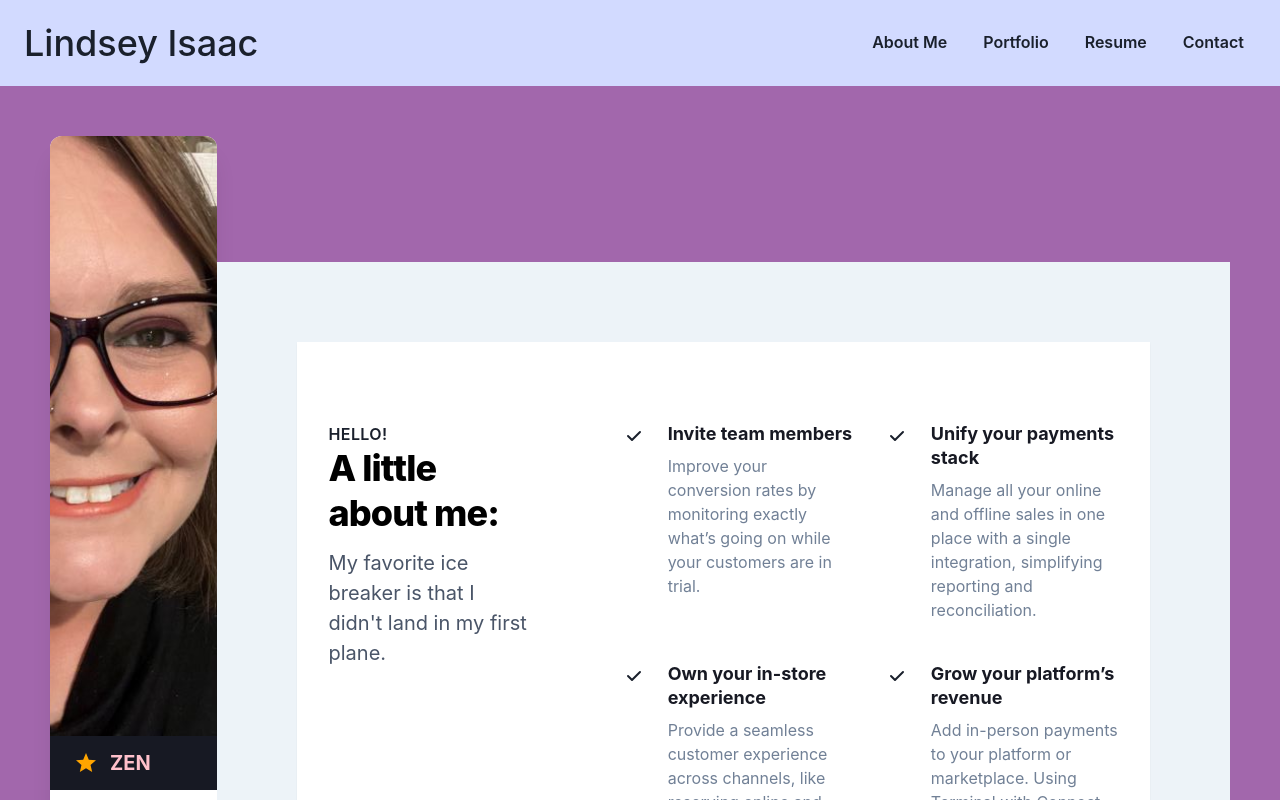
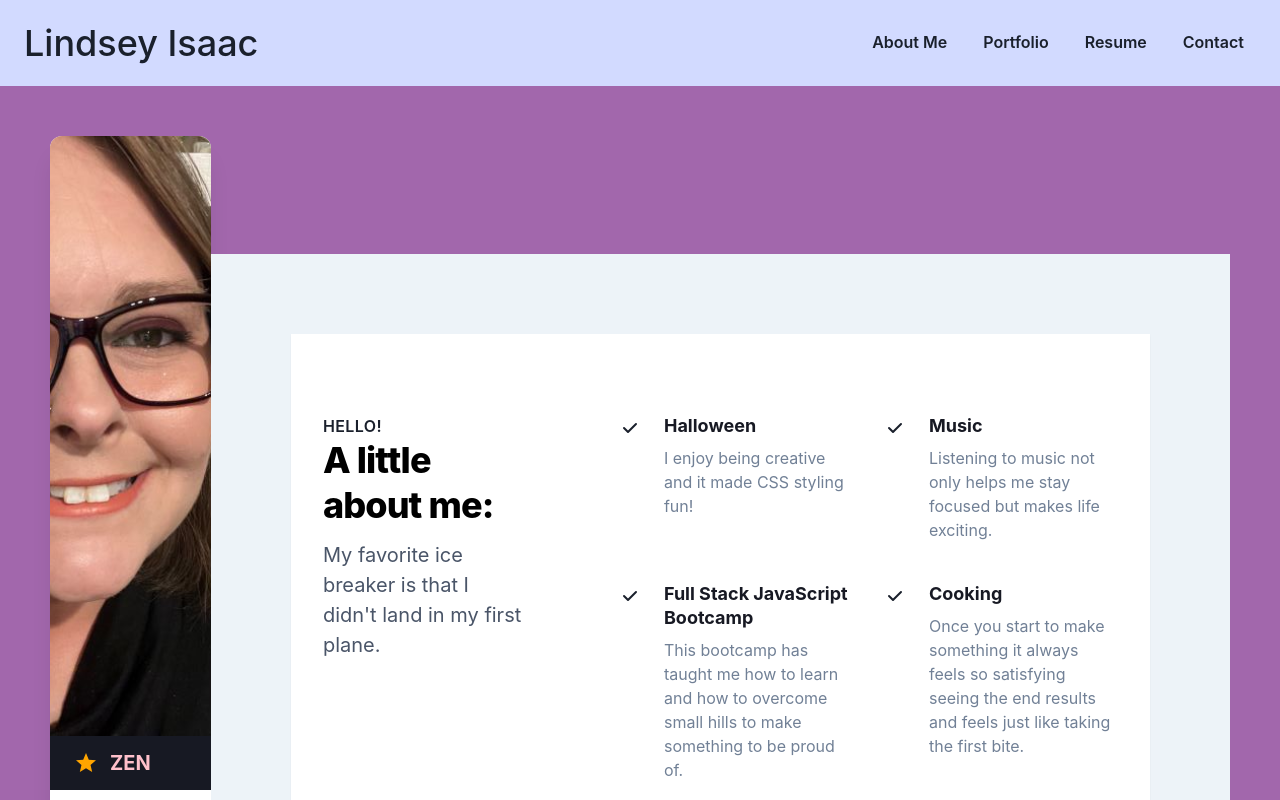
Before and after one commit to LindseyIsaac/Portfolioooo, a React (Create React App) app: page / in a window 1280 px wide. Shown: the top 800 px of the page. Built offline with nearby package versions, Linux system fonts and the light colour scheme.

Commit message:
final push after adding links and adjusting small areas

```diff
--- a/src/components/footer.jsx
+++ b/src/components/footer.jsx
@@ -53,7 +53,7 @@ export default function App(){
 
         <Flex mx="-2">
           <chakra.a
-            href="#"
+            href="https://www.linkedin.com/in/lindsey-isaac-672646273/"
             mx="2"
             color="gray.600"
             _dark={{ color: "gray.300", _hover: { color: "gray.400" } }}
@@ -68,7 +68,7 @@ export default function App(){
           </chakra.a>
 
           <chakra.a
-            href="#"
+            href="https://github.com/LindseyIsaac"
             mx="2"
             color="gray.600"
             _dark={{ color: "gray.300", _hover: { color: "gray.400" } }}
--- a/src/pages/about.jsx
+++ b/src/pages/about.jsx
@@ -110,23 +110,17 @@ export default function About(){
               gridColumnGap={{ md: 8 }}
               gridRowGap={{ md: 10 }}
             >
-              <Feature title="Invite team members">
-                Improve your conversion rates by monitoring exactly what’s going
-                on while your customers are in trial.{" "}
+              <Feature title="Halloween">
+                I enjoy being creative and it made CSS styling fun! {" "}
               </Feature>
-              <Feature title="Unify your payments stack">
-                Manage all your online and offline sales in one place with a
-                single integration, simplifying reporting and reconciliation.
+              <Feature title="Music">
+              Listening to music not only helps me stay focused but makes life exciting.{" "}
               </Feature>
-              <Feature title="Own your in-store experience">
-                {" "}
-                Provide a seamless customer experience across channels, like
-                reserving online and picking up in store.
+              <Feature title="Full Stack JavaScript Bootcamp">
+                This bootcamp has taught me how to learn and how to overcome small hills to make something to be proud of.{" "}
               </Feature>
-              <Feature title="Grow your platform’s revenue">
-                {" "}
-                Add in-person payments to your platform or marketplace. Using
-                Terminal with Connect.{" "}
+              <Feature title="Cooking">
+                Once you start to make something it always feels so satisfying seeing the end results and feels just like taking the first bite.{" "}
               </Feature>
             </Stack>
           </GridItem>
--- a/src/pages/aboutme.jsx
+++ b/src/pages/aboutme.jsx
@@ -48,20 +48,14 @@ export default function Contact(){
             fontSize="xl"
             fontWeight="bold"
             color="gray.800"
-            _dark={{ color: "white" }}
+
           >
             Lindsey Isaac
           </chakra.h1>
-
-          <chakra.p py={2} color="gray.700" _dark={{ color: "gray.400" }}>
-            Full Stack Web Developer,
-          </chakra.p>
-
           <Flex
             alignItems="center"
             mt={4}
             color="pink.700"
-            _dark={{ color: "gray.200" }}
           >
             <Icon as={BsFillBriefcaseFill} h={6} w={6} mr={2} />
 
--- a/src/pages/contact.jsx
+++ b/src/pages/contact.jsx
@@ -2,10 +2,12 @@ import { useState } from 'react';
 import {
   Box,
   Button,
+  Flex,
   FormControl,
   FormErrorMessage,
   FormLabel,
   Input,
+  Text,
   Textarea,
 } from '@chakra-ui/react';
 
@@ -40,7 +42,19 @@ const ContactForm = () => {
   };
 
   return (
+    <Flex
+      bg="black"
+      p={50}
+      w="full"
+      alignItems="center"
+      justifyContent="center"
+      >
+
     <Box maxWidth="400px" mx="auto">
+    <Text
+      color="#C689C6"
+      fontSize="xs"
+    >
       <form onSubmit={handleSubmit}>
         <FormControl mb={4} isInvalid={emailError}>
           <FormLabel>Name</FormLabel>
@@ -79,7 +93,10 @@ const ContactForm = () => {
           Submit
         </Button>
       </form>
+      </Text>
     </Box>
+
+    </Flex>
   );
 };
 
--- a/src/pages/portfolio.jsx
+++ b/src/pages/portfolio.jsx
@@ -25,34 +25,33 @@ export default function Portfolio(){
   const slides = [
     {
       img: "https://github.com/MatthewMontiel/daja-limavi/raw/main/assets/images/DaJa-LiMaVi_inaction_screenshot.png",
-      label: "Project 1",
-      description: <Link to="https://github.com/MatthewMontiel/daja-limavi" target_blank> {""} https://github.com/MatthewMontiel/daja-limavi </Link>,
+      label: <Link to="https://matthewmontiel.github.io/daja-limavi/" target_blank> {""} Deployed Application </Link>,
+      description: <Link to="https://github.com/MatthewMontiel/daja-limavi" target_blank> {""} GitHub </Link>,
     },
     {
       img: "https://github.com/MatthewMontiel/ontheshelf/raw/main/Images/preview.png",
-      label: "Project 2",
-      description: <Link to="https://github.com/MatthewMontiel/ontheshelf" target_blank> {""} https://github.com/MatthewMontiel/ontheshelf </Link>
+      label: <Link to="https://ontheshelf.herokuapp.com/" target_blank> {""} Deployed Application</Link>,
+      description: <Link to="https://github.com/MatthewMontiel/ontheshelf" target_blank> {""} GitHub </Link>
     },
     {
-      img: "https://images.pexels.com/photos/2878019/pexels-photo-2878019.jpeg?auto=compress&cs=tinysrgb&dpr=3&h=750&w=1260",
+      img: "https://w0.peakpx.com/wallpaper/775/909/HD-wallpaper-joker-ha-ha-ha-ha-ha-ha-hahaha-ja-ja-ja-joker-ha-ha-ha.jpg",
       label: "Project 3",
-      description:
-        "Praesent commodo cursus magna, vel scelerisque nisl consectetur.",
+      description: <Link to="https://github.com/vrich88/cautious-journey" target_blank> {""} GitHub </Link>
     },
     {
       img: "https://github.com/LindseyIsaac/JavaQuiz/raw/main/assets/images/javashot.PNG",
-      label: "Java Script Quiz",
-      description: <Link to="https://github.com/LindseyIsaac/JavaQuiz" target_blank> {""} https://github.com/LindseyIsaac/JavaQuiz </Link>
+      label: <Link to="https://lindseyisaac.github.io/JavaQuiz/" target_blank> {""} Deployed Application </Link>,
+      description: <Link to="https://github.com/LindseyIsaac/JavaQuiz" target_blank> {""} GitHub </Link>
     },
     {
       img: "https://github.com/LindseyIsaac/Weather6/raw/main/assets/images/weathers.png",
-      label: "Weather API Application",
-      description: <Link to="https://github.com/LindseyIsaac/Weather6" target_blank> {""} https://github.com/LindseyIsaac/Weather6 </Link>
+      label: <Link to="https://lindseyisaac.github.io/Weather6/" target_blank> {""} Deployed Application </Link>,
+      description: <Link to="https://github.com/LindseyIsaac/Weather6" target_blank> {""} GitHub </Link>
     },
     {
       img: "https://github.com/LindseyIsaac/Portfolio/raw/main/Assets/images/port.png",
-      label: "Sixth Slide",
-      description: <Link to = "https://github.com/LindseyIsaac/Portfolio" target_blank> {""} "https://github.com/LindseyIsaac/Portfolio" </Link>
+      label: <Link to="https://lindseyisaac.github.io/Portfolio/" target_blank> {""} Deployed Application </Link>,
+      description: <Link to = "https://github.com/LindseyIsaac/Portfolio" target_blank> {""} "GitHub" </Link>
     },
   ];
 /* <Link to= target_blank> {""} </Link> */
@@ -111,11 +110,11 @@ export default function Portfolio(){
                 w="full"
                 mb="8"
                 // changes slides text color
-                color="#"
+                color="white"
                 fontWeight="bold"
-                textShadowColor= "black"
+                textShadowColor= "Yellow"
                 >
-                <Text fontSize="2xl">{slide.label} </Text>
+                <Text fontSize="4xl">{slide.label} </Text>
 
                 <Text fontSize="2xl">{slide.description}</Text>
 
```
Also changed, not shown: 1 other file (tests, documents, lock files or other folders).
